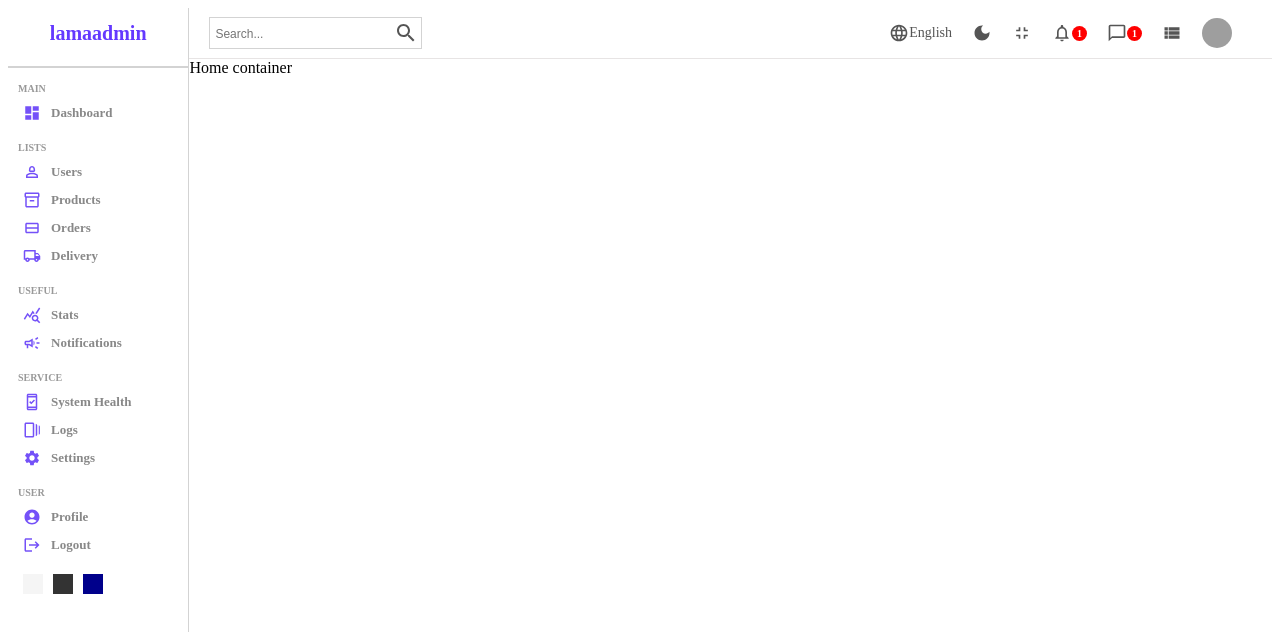
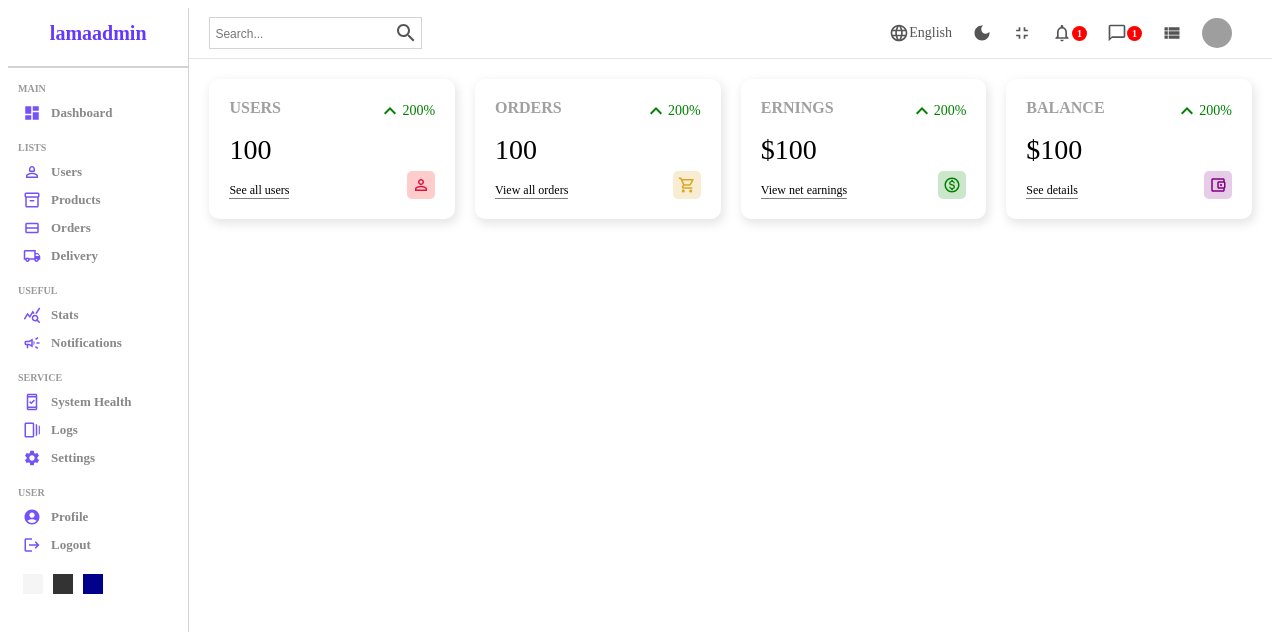
Before and after one commit to deelaka99/pharmacy-admin-panel-dashboard, a React (Vite) app: page / in a window 1280 px wide. Shown: the top 632 px of the page. Built offline with nearby package versions, Linux system fonts and the light colour scheme; grey boxes are pictures that could not be loaded.

Commit message:
widgets are added

```diff
--- /dev/null
+++ b/src/components/widget/Widget.jsx
@@ -0,0 +1,106 @@
+import "./widget.scss";
+import KeyboardArrowUpIcon from "@mui/icons-material/KeyboardArrowUp";
+import PersonOutlineOutlinedIcon from "@mui/icons-material/PersonOutlineOutlined";
+import AccountBalanceWalletOutlinedIcon from "@mui/icons-material/AccountBalanceWalletOutlined";
+import ShoppingCartOutlinedIcon from "@mui/icons-material/ShoppingCartOutlined";
+import MonetizationOnOutlinedIcon from "@mui/icons-material/MonetizationOnOutlined";
+
+const Widget = ({ type }) => {
+  let data;
+  //tempory amount details
+  const amount = 100;
+  const diff = 200;
+  switch (type) {
+    case "user":
+      data = {
+        title: "USERS",
+        isMoney: false,
+        link: "See all users",
+        icon: (
+          <PersonOutlineOutlinedIcon
+            className="icon"
+            style={{
+              color: "crimson",
+              backgroundColor: "rgba(255, 0, 0, 0.2)",
+            }}
+          />
+        ),
+      };
+      break;
+
+    case "order":
+      data = {
+        title: "ORDERS",
+        isMoney: false,
+        link: "View all orders",
+        icon: (
+          <ShoppingCartOutlinedIcon
+            className="icon"
+            style={{
+              color: "goldenrod",
+              backgroundColor: "rgba(218, 165, 32, 0.2)",
+            }}
+          />
+        ),
+      };
+      break;
+
+    case "earning":
+      data = {
+        title: "ERNINGS",
+        isMoney: true,
+        link: "View net earnings",
+        icon: (
+          <MonetizationOnOutlinedIcon
+            className="icon"
+            style={{
+              color: "green",
+              backgroundColor: "rgba(0, 128, 0, 0.2)",
+            }}
+          />
+        ),
+      };
+      break;
+
+    case "balance":
+      data = {
+        title: "BALANCE",
+        isMoney: true,
+        link: "See details",
+        icon: (
+          <AccountBalanceWalletOutlinedIcon
+            className="icon"
+            style={{
+              color: "purple",
+              backgroundColor: "rgba(128, 0, 128, 0.2)",
+            }}
+          />
+        ),
+      };
+      break;
+
+    default:
+      break;
+  }
+  return (
+    <div className="widget">
+      <div className="left">
+        <span className="title">{data.title}</span>
+        <span className="counter">
+          {data.isMoney && "$"}
+          {amount}
+        </span>
+        <span className="link">{data.link}</span>
+      </div>
+      <div className="right">
+        <div className="precentage positive">
+          <KeyboardArrowUpIcon />
+          {diff}%
+        </div>
+        {data.icon}
+      </div>
+    </div>
+  );
+};
+
+export default Widget;
--- /dev/null
+++ b/src/components/widget/widget.scss
@@ -0,0 +1,54 @@
+.widget {
+  display: flex;
+  justify-content: space-between;
+  flex: 1;
+  padding: 20px;
+  -webkit-box-shadow: 2px 4px 10px 1px rgba(0, 0, 0, 0.47);
+  box-shadow: 2px 4px 10px 1px rgba(201, 201, 201, 0.47);
+  border-radius: 10px;
+  height: 100px;
+
+  .left,
+  .right {
+    display: flex;
+    flex-direction: column;
+    justify-content: space-between;
+
+    .title{
+        font-weight: bold;
+        font-style: 14px;
+        color: rgb(160,160,160);
+    }
+
+    .counter{
+        font-size: 28px;
+        font-weight: 300;
+    }
+
+    .link{
+        width: max-content;
+        font-size: 12px;
+        border-bottom: 1px solid gray;
+    }
+
+    .precentage{
+        display: flex;
+        align-items: center;
+        font-size: 14px;
+
+        &.positive{
+            color:green;
+        }
+        &.negative{
+            color:red;
+        }
+    }
+    .icon{
+        font-size: 18px;
+        padding: 5px;
+        background-color: rgba(128, 0, 128, 0.541);
+        border-radius: 5px;
+        align-self: flex-end;
+    }
+  }
+}
--- a/src/pages/home/Home.jsx
+++ b/src/pages/home/Home.jsx
@@ -2,13 +2,23 @@
 import "./home.scss"
 import Sidebar from "../../components/sidebar/Sidebar"
 import Navbar from "../../components/navbar/Navbar"
+import Widget from "../../components/widget/Widget"
+
 const Home = () => {
   return (
     <div className='home'>
       <Sidebar/>
       <div className="homeContainer">
         <Navbar/>
-        Home container
+        <div className="widgets">
+          <Widget type="user"/>
+          <Widget type="order"/>
+          <Widget type="earning"/>
+          <Widget type="balance"/>
+        </div>
+        <div className="charts">
+
+        </div>
       </div>
     </div>
   )
--- a/src/pages/home/home.scss
+++ b/src/pages/home/home.scss
@@ -3,5 +3,11 @@
 
     .homeContainer{
         flex: 6;
+
+        .widgets{
+            display: flex;
+            padding: 20px;
+            gap: 20px;
+        }
     }
 }
```
